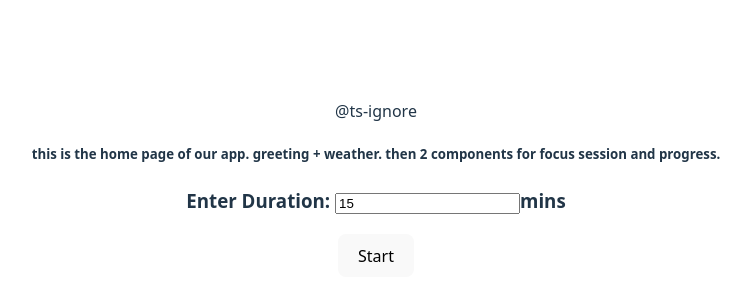
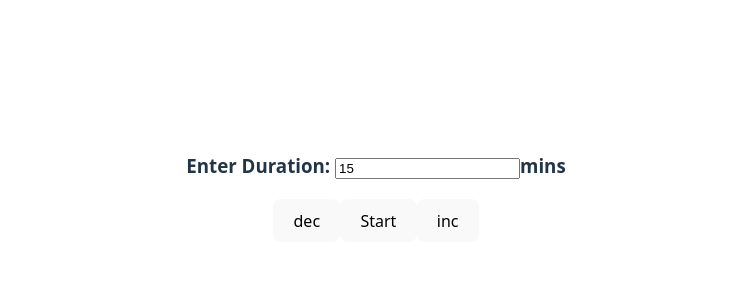
Before and after one commit to Marky2813/electron, a React (Vite) app: page / in a window 1280 px wide. Shown: the part 212-512 px from the top of the page, without its empty margins (264-1015 px from the left). Built offline with nearby package versions, Linux system fonts and the light colour scheme.

Commit message:
Timer Implement using ContextAPI and custom hook

```diff
--- a/src/ui/components/App.tsx
+++ b/src/ui/components/App.tsx
@@ -1,44 +1,15 @@
 import '../App.css'
 import Home from './Home'
-import { useEffect, useState } from 'react';
+import { TimerProvider } from '../timerContext'
 
 //to implement the pause functionality.
 function App() {
-   const [startTime, setStartTime] = useState(0);
-   const [timerState, setTimerState] = useState("Intialized");
-   const [duration, setDuration] = useState(15);
-   const[remainingTime, setRemainingTime] = useState(0);
-   useEffect(() => {
-    let Intervalid;
-    if(timerState === "Running") {
-      setRemainingTime((duration*60*1000) - ((Date.now() - startTime)));
-      Intervalid = setInterval(() => {
-        let time = (duration*60*1000) - ((Date.now() - startTime));
-        setRemainingTime(time);
-        if(Math.floor(time/60_000) < 0)
-        {
-          setTimerState("Completed")
-          clearInterval(Intervalid);
-          return;
-        }
-      }, 1000)
-
-      return () => {
-        clearInterval(Intervalid)
-      }
-    }
-    return () => {
-        clearInterval(Intervalid)
-      };
-   }, [timerState])
-
   return (
     <>
-     {/*each of our component must perform a single function. As of now we have a home page. in that home page we have 2 components. home and the other one is progress.*/}
-     @ts-ignore
-     <Home duration={duration} setDuration={setDuration}
-     setTimerState={setTimerState} setStartTime={setStartTime} remainingTime = {remainingTime} timerState={timerState} setStartTime={setStartTime}/>
-
+      {/*each of our component must perform a single function. As of now we have a home page. in that home page we have 2 components. home and the other one is progress.*/}
+      <TimerProvider>
+        <Home />
+      </TimerProvider>
     </>
   )
 }
--- a/src/ui/components/FocusTimer.tsx
+++ b/src/ui/components/FocusTimer.tsx
@@ -1,58 +1,15 @@
-// import { useEffect, useState, } from "react";
-
-import { useState } from "react";
-
-
-function FocusTimer({duration, setDuration, setTimerState, setStartTime, remainingTime, timerState}) {
-
+import { useTimer } from '../timerContext';
+function FocusTimer() {
+  const {
+    setStartTime,
+    timerState,
+    setTimerState,
+    duration,
+    setDuration,
+    remainingTime,
+    } = useTimer();
   let minutes = String(Math.floor(remainingTime/60_000));
   let seconds = String(Math.floor(remainingTime%60_000/1000));
-  // const [started, setStarted] = useState(false);
-  // const [seconds, setSeconds] = useState(0);
-  // const [mins, setMins] = useState(true);
-  // const [unit, setUnit] = useState("min");
-
-  // function Timer() {
-  //   setStarted(true);
-  //   setRt(duration);
-  //   console.log("timer started!")
-  //   const intervalId = setInterval(() => {
-  //     setRt((prevTime) => {
-  //       if (prevTime == 2) {
-  //         clearInterval(intervalId);
-  //         setMins(false);
-  //         setUnit("sec");
-  //         displaySeconds();
-  //         return 0;
-  //       }
-  //       return prevTime - 1;
-  //     });
-  //     //Whenever we use setInterval, it creates a closure with the callback and use the values at the time of creating the interval. this leads to a logical error in our program. thus it is required to put the setInterval in an useEffect hook so that we can create a new interval each time a dependency is changed. also your timer logic is flawed. it may also be required in the analytics page so we either need to lift the state up or we need to learn about contextAPIs and custom hooks.
-  //   }, 60 * 1000);
-  // }
-
-
-  // function displaySeconds() {
-  //   console.log("hello")
-  //   setSeconds(59);
-  //   const IntervalId = setInterval(() => {
-  //     setSeconds((prevTime) => {
-  //       if(prevTime <= 1) {
-  //         clearInterval(IntervalId);
-  //         setStarted(false);
-  //         return 0;
-  //       }
-  //       return prevTime - 1;
-  //     })
-  //   }, 1000)
-  // }
-  // useEffect(() => {
-  //   setRt(duration);
-  // }, [duration])
-
-  // useEffect(() => {
-  //   console.log(remaianingTime)
-  // }, [remaianingTime])
 
   return (
     <>
@@ -71,12 +28,37 @@ function FocusTimer({duration, setDuration, setTimerState, setStartTime, remaini
               value={duration}
               onChange={(e) => {
                 const value = (e.target.value);
-                setDuration(Number(value));
+                if(Number(value) <= 240)
+                {
+                  setDuration(Number(value));
+                }
               }}></input>mins</h3>
+            <button onClick={() => {
+            if(duration > 15 && duration <= 30) {
+              setDuration((prev: any) => prev - 5);
+            } else if (duration > 30)
+            {
+              setDuration((prev: any) => prev - 15)
+            }
+            else {
+              return;
+            }
+            }}>dec</button>
             <button onClick={()=> {
               setTimerState("Running")
               setStartTime(Date.now())
             }}>Start</button>
+            <button onClick={() => {
+              if(duration < 30) {
+              setDuration((prev: any) => prev + 5);
+            }
+             else if(duration >=30 && duration < 240) {
+              setDuration((prev: any) => prev + 15);
+             }
+            else {
+              return;
+            }
+            }}>inc</button>
           </section>
       }
     </>
--- a/src/ui/components/Home.tsx
+++ b/src/ui/components/Home.tsx
@@ -1,11 +1,11 @@
 import FocusTimer from "./FocusTimer";
 
-function Home({duration, setDuration, setTimerState, setStartTime, remainingTime, timerState}) {
+function Home() {
   return (
-   <>
-    <h5>this is the home page of our app. greeting + weather. then 2 components for focus session and progress. </h5>
-    <FocusTimer duration={duration} setDuration={setDuration} setTimerState={setTimerState} setStartTime={setStartTime} remainingTime={remainingTime} timerState={timerState}/>
-   </>
+    <>
+      {/* <h5>this is the home page of our app. greeting + weather. then 2 components for focus session and progress. </h5> */}
+      <FocusTimer />
+    </>
   )
 }
 
--- /dev/null
+++ b/src/ui/timerContext.jsx
@@ -0,0 +1,54 @@
+import { createContext , useState, useEffect, useContext } from "react";
+
+const TimerContext = createContext();
+
+export function TimerProvider({ children }) {
+  const [startTime, setStartTime] = useState(0);
+     const [timerState, setTimerState] = useState("Intialized");
+     const [duration, setDuration] = useState(15);
+     const[remainingTime, setRemainingTime] = useState(0);
+     useEffect(() => {
+      let Intervalid;
+      if(timerState === "Running") {
+        setRemainingTime((duration*60*1000) - ((Date.now() - startTime)));
+        Intervalid = setInterval(() => {
+          let time = (duration*60*1000) - ((Date.now() - startTime));
+          setRemainingTime(time);
+          if(Math.floor(time/60_000) < 0)
+          {
+            setTimerState("Completed")
+            clearInterval(Intervalid);
+            return;
+          }
+        }, 1000)
+
+        return () => {
+          clearInterval(Intervalid)
+        }
+      }
+      return () => {
+          clearInterval(Intervalid)
+        };
+     }, [timerState])
+
+     const value = {
+      startTime,
+      setStartTime,
+      timerState,
+      setTimerState,
+      duration,
+      setDuration,
+      remainingTime,
+      setRemainingTime
+     };
+
+     return (
+      <TimerContext.Provider value={value}>
+        {children}
+      </TimerContext.Provider>
+     )
+}
+
+export function useTimer() {
+      return useContext(TimerContext)
+     }
--- a/tsconfig.app.json
+++ b/tsconfig.app.json
@@ -8,6 +8,8 @@
     "skipLibCheck": true,
 
     /* Bundler mode */
+    "allowJs": true,
+    "checkJs": false,
     "moduleResolution": "bundler",
     "allowImportingTsExtensions": true,
     "verbatimModuleSyntax": true,
```
